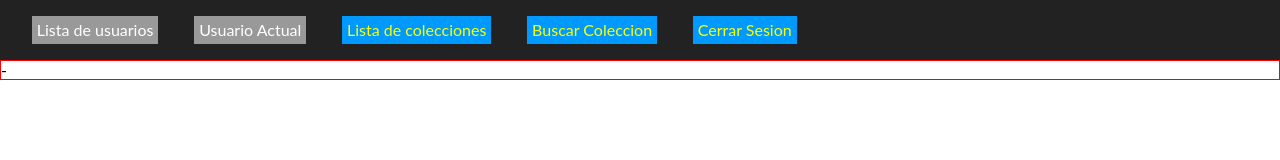
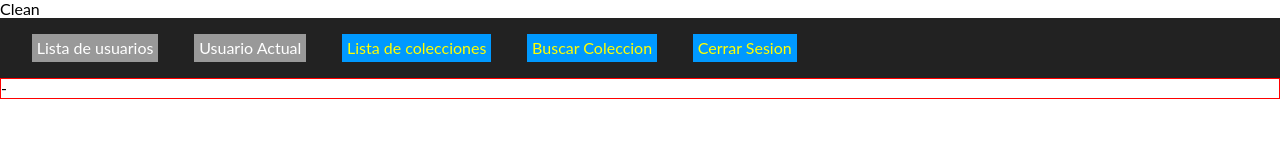
Before and after one commit to Luix70/indesanRestfulAPI, a website: page views/default.html in a window 1280 px wide. Shown: the top 160 px of the page. Drawn offline with Linux system fonts and the light colour scheme.

Commit message:
Master modificado

```diff
--- a/views/default.html
+++ b/views/default.html
@@ -20,6 +20,7 @@
     <title>Indesan Web. Content Management System</title>
 </head>
 <body>
+<div>Clean</div>
 <div id="navHeader">
     <a href="#" onclick="mostrar_usuarios()" class = "btn protegido" >Lista de usuarios</a>
     <a href="#" onclick="mostrar_usuarioActual()" class = "btn protegido" >Usuario Actual</a>
```
